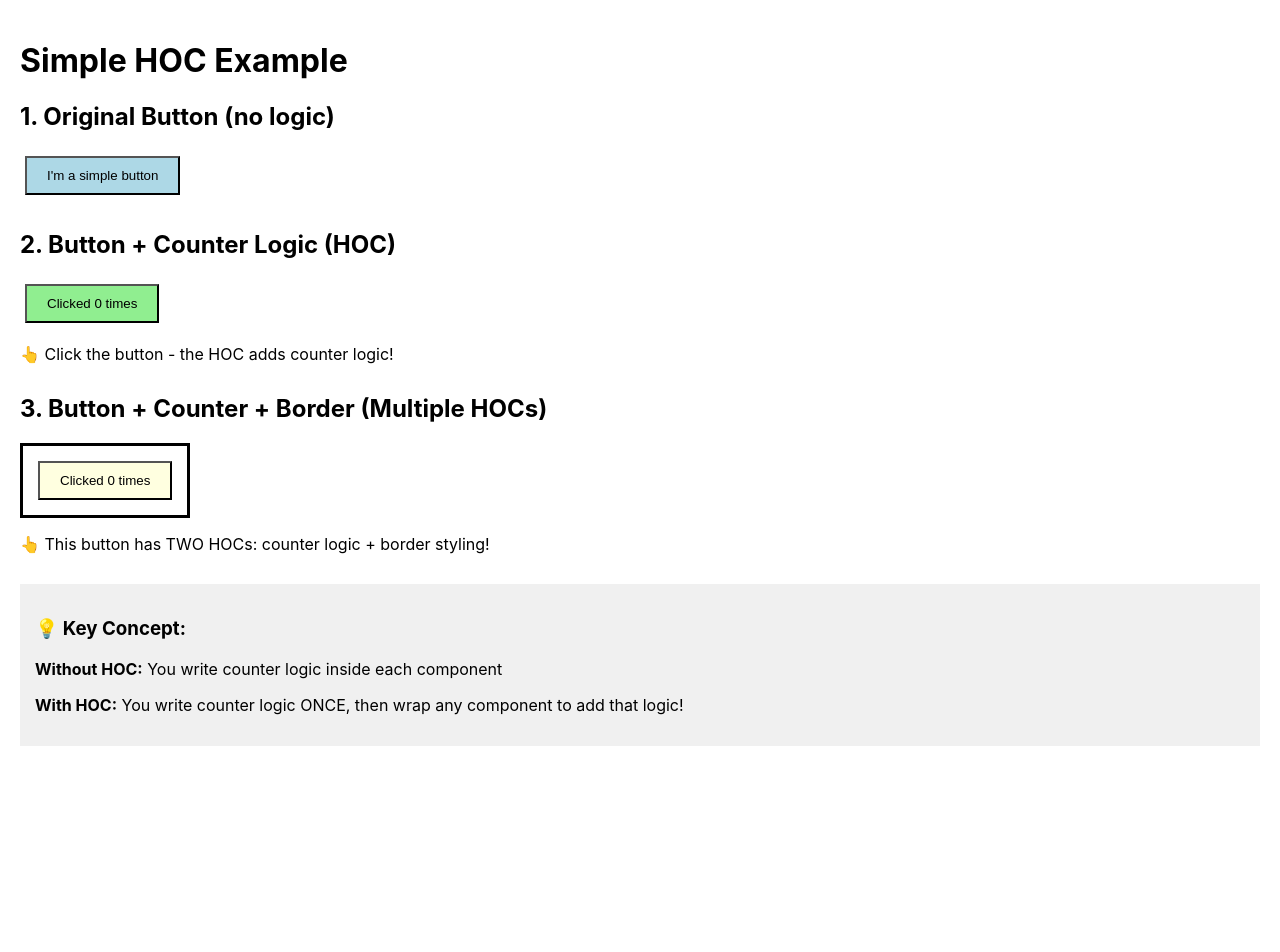
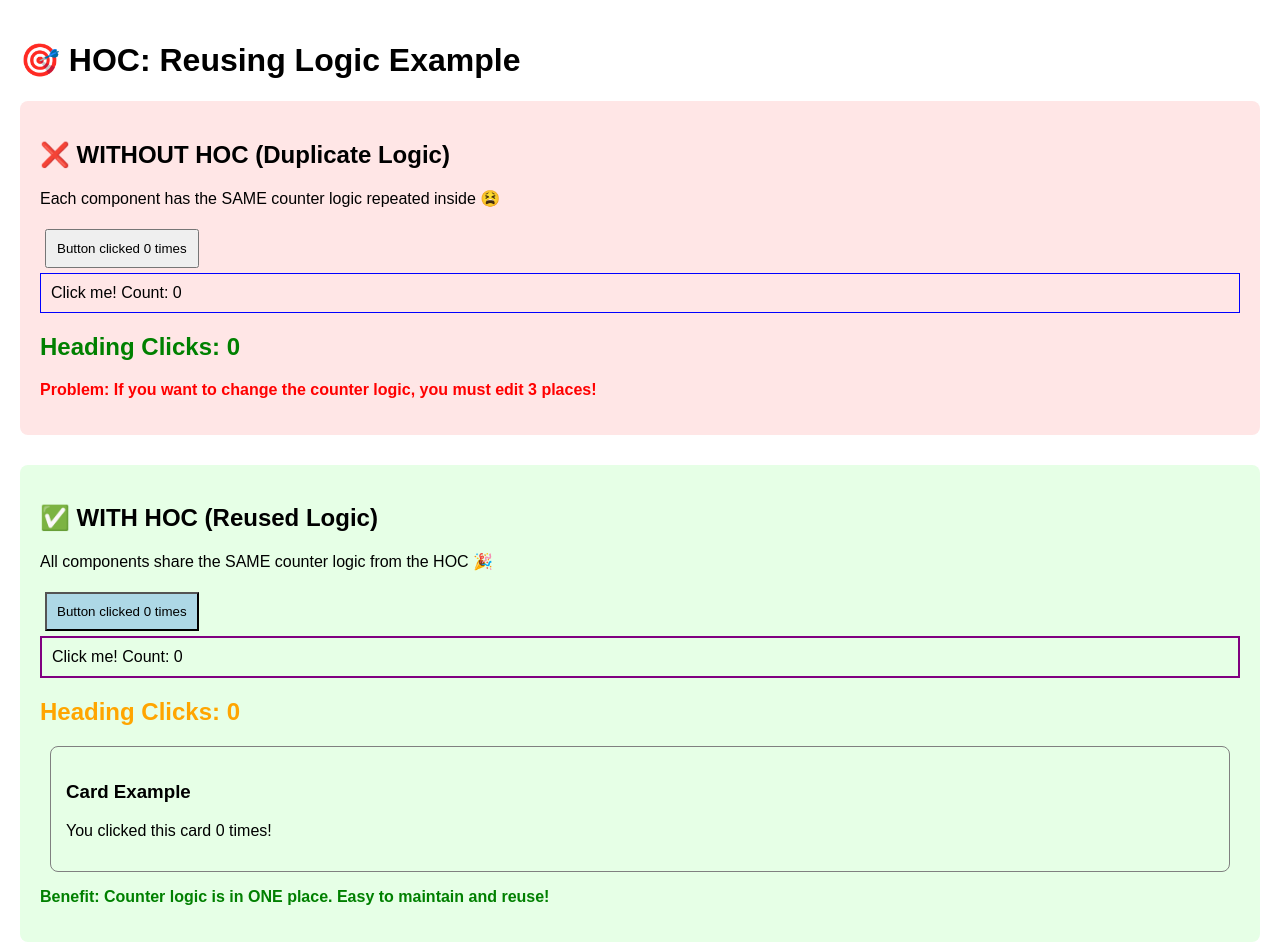
Before and after one commit to med363/React_DessignPattern, a React (Create React App) app in the folder higherordercomponent/: page / in a window 1280 px wide. Shown: the top 952 px of the page. Before the commit the page ends 800 px from the top, so only its background shows below. Built offline with nearby package versions, Linux system fonts and the light colour scheme.

Commit message:
reused logic with HOC

```diff
--- a/higherordercomponent/src/App.js
+++ b/higherordercomponent/src/App.js
@@ -1,93 +1,155 @@
 import React, { useState } from 'react';
 
 // ============================================
-// STEP 1: Simple Component (without logic)
+// PROBLEM: Without HOC - Duplicate Logic
 // ============================================
-const Button = ({ text, color }) => {
+
+// Component 1: Counter button
+const CounterButton = () => {
+  const [count, setCount] = useState(0); // 😫 Same logic repeated
+
   return (
-    <button style={{ backgroundColor: color, padding: '10px 20px', margin: '5px' }}>
-      {text}
+    <button onClick={() => setCount(count + 1)} style={{ padding: '10px', margin: '5px' }}>
+      Button clicked {count} times
     </button>
+  );
+};
+
+// Component 2: Counter text
+const CounterText = () => {
+  const [count, setCount] = useState(0); // 😫 Same logic repeated again!
+
+  return (
+    <div onClick={() => setCount(count + 1)} style={{ border: '1px solid blue', padding: '10px', cursor: 'pointer' }}>
+      Click me! Count: {count}
+    </div>
+  );
+};
+
+// Component 3: Counter heading
+const CounterHeading = () => {
+  const [count, setCount] = useState(0); // 😫 Same logic repeated AGAIN!
+
+  return (
+    <h2 onClick={() => setCount(count + 1)} style={{ color: 'green', cursor: 'pointer' }}>
+      Heading Clicks: {count}
+    </h2>
   );
 };
 
 
 // ============================================
-// STEP 2: HOC that adds logic (counter)
+// SOLUTION: With HOC - Reuse Logic Once!
 // ============================================
-// This HOC encapsulates the counter logic
+
+// 🎯 Write the counter logic ONCE in a HOC
 const withCounter = (WrappedComponent) => {
   return (props) => {
-    // Logic encapsulated in HOC
+    // The reusable logic is HERE
     const [count, setCount] = useState(0);
+    const increment = () => setCount(count + 1);
 
-    const handleClick = () => {
-      setCount(count + 1);
-    };
-
-    // Pass the logic to the component
-    return (
-      <div onClick={handleClick}>
-        <WrappedComponent {...props} text={`Clicked ${count} times`} />
-      </div>
-    );
+    // Pass the logic to ANY component
+    return <WrappedComponent {...props} count={count} increment={increment} />;
   };
 };
 
 
 // ============================================
-// STEP 3: HOC that adds border styling logic
+// Simple Components (NO logic inside)
 // ============================================
-const withBorder = (WrappedComponent) => {
-  return (props) => {
-    return (
-      <div style={{ border: '3px solid black', padding: '10px', display: 'inline-block' }}>
-        <WrappedComponent {...props} />
-      </div>
-    );
-  };
+
+const SimpleButton = ({ count, increment }) => {
+  return (
+    <button onClick={increment} style={{ padding: '10px', margin: '5px', backgroundColor: 'lightblue' }}>
+      Button clicked {count} times
+    </button>
+  );
+};
+
+const SimpleText = ({ count, increment }) => {
+  return (
+    <div onClick={increment} style={{ border: '2px solid purple', padding: '10px', cursor: 'pointer' }}>
+      Click me! Count: {count}
+    </div>
+  );
+};
+
+const SimpleHeading = ({ count, increment }) => {
+  return (
+    <h2 onClick={increment} style={{ color: 'orange', cursor: 'pointer' }}>
+      Heading Clicks: {count}
+    </h2>
+  );
+};
+
+const SimpleCard = ({ count, increment, title }) => {
+  return (
+    <div onClick={increment} style={{ border: '1px solid gray', padding: '15px', margin: '10px', borderRadius: '8px', cursor: 'pointer' }}>
+      <h3>{title}</h3>
+      <p>You clicked this card {count} times!</p>
+    </div>
+  );
 };
 
 
 // ============================================
-// STEP 4: Create enhanced components
+// Apply HOC to add counter logic
 // ============================================
-// Button with counter logic
-const ButtonWithCounter = withCounter(Button);
 
-// Button with counter AND border logic
-const ButtonWithCounterAndBorder = withBorder(withCounter(Button));
+const ButtonWithCounter = withCounter(SimpleButton);
+const TextWithCounter = withCounter(SimpleText);
+const HeadingWithCounter = withCounter(SimpleHeading);
+const CardWithCounter = withCounter(SimpleCard);
 
 
 // ============================================
 // App Component
 // ============================================
+
 function App() {
   return (
-    <div style={{ padding: '20px' }}>
-      <h1>Simple HOC Example</h1>
+    <div style={{ padding: '20px', fontFamily: 'Arial' }}>
+      <h1>🎯 HOC: Reusing Logic Example</h1>
 
-      <div style={{ marginBottom: '30px' }}>
-        <h2>1. Original Button (no logic)</h2>
-        <Button text="I'm a simple button" color="lightblue" />
+      {/* ❌ WITHOUT HOC */}
+      <div style={{ backgroundColor: '#ffe6e6', padding: '20px', marginBottom: '30px', borderRadius: '8px' }}>
+        <h2>❌ WITHOUT HOC (Duplicate Logic)</h2>
+        <p>Each component has the SAME counter logic repeated inside 😫</p>
+        <CounterButton />
+        <CounterText />
+        <CounterHeading />
+        <p style={{ color: 'red', fontWeight: 'bold' }}>
+          Problem: If you want to change the counter logic, you must edit 3 places!
+        </p>
       </div>
 
-      <div style={{ marginBottom: '30px' }}>
-        <h2>2. Button + Counter Logic (HOC)</h2>
-        <ButtonWithCounter color="lightgreen" />
-        <p>👆 Click the button - the HOC adds counter logic!</p>
+      {/* ✅ WITH HOC */}
+      <div style={{ backgroundColor: '#e6ffe6', padding: '20px', borderRadius: '8px' }}>
+        <h2>✅ WITH HOC (Reused Logic)</h2>
+        <p>All components share the SAME counter logic from the HOC 🎉</p>
+        <ButtonWithCounter />
+        <TextWithCounter />
+        <HeadingWithCounter />
+        <CardWithCounter title="Card Example" />
+        <p style={{ color: 'green', fontWeight: 'bold' }}>
+          Benefit: Counter logic is in ONE place. Easy to maintain and reuse!
+        </p>
       </div>
 
-      <div style={{ marginBottom: '30px' }}>
-        <h2>3. Button + Counter + Border (Multiple HOCs)</h2>
-        <ButtonWithCounterAndBorder color="lightyellow" />
-        <p>👆 This button has TWO HOCs: counter logic + border styling!</p>
-      </div>
-
-      <div style={{ backgroundColor: '#f0f0f0', padding: '15px', marginTop: '30px' }}>
-        <h3>💡 Key Concept:</h3>
-        <p><strong>Without HOC:</strong> You write counter logic inside each component</p>
-        <p><strong>With HOC:</strong> You write counter logic ONCE, then wrap any component to add that logic!</p>
+      {/* 💡 KEY CONCEPT */}
+      <div style={{ backgroundColor: '#fff3cd', padding: '20px', marginTop: '30px', borderRadius: '8px' }}>
+        <h2>💡 Key Concept: Logic Reusability</h2>
+        <ol style={{ lineHeight: '2' }}>
+          <li><strong>Without HOC:</strong> Copy-paste logic in every component 🔄</li>
+          <li><strong>With HOC:</strong> Write logic once, wrap any component with it ✨</li>
+          <li><strong>Result:</strong> Same behavior, less code, easier maintenance! 🚀</li>
+        </ol>
+        <div style={{ backgroundColor: 'white', padding: '15px', marginTop: '10px', borderLeft: '4px solid orange' }}>
+          <code>
+            withCounter(AnyComponent) → AnyComponent gets counter logic automatically!
+          </code>
+        </div>
       </div>
     </div>
   );
```
